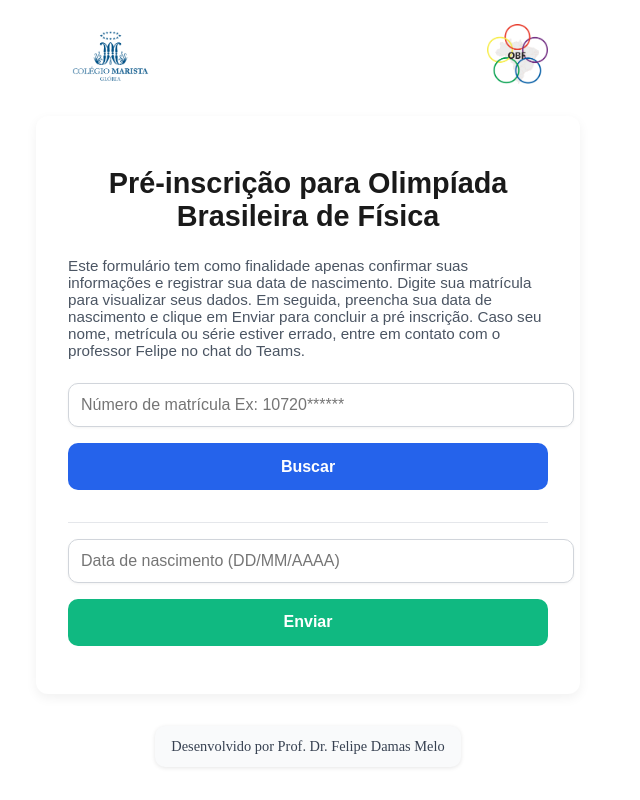
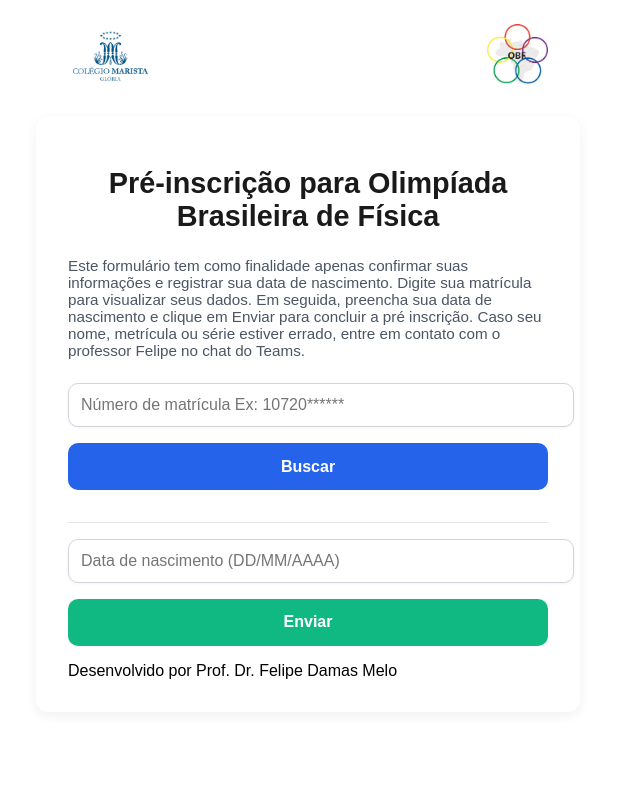
Before and after one commit to FelipeDaMelo/form_OBF, a React (Vite) app: page / in a window 1280 px wide. Shown: the whole page, without its empty margins (332-972 px from the left). Built offline with nearby package versions, Linux system fonts and the light colour scheme.

Commit message:
pre-inscrição OBF

```diff
--- a/src/App.tsx
+++ b/src/App.tsx
@@ -279,24 +279,14 @@
             Exportar para Excel
           </button>
         )}
-      </div>
-      <div style={{
-        textAlign: 'center',
-        marginTop: '2rem',
-        fontSize: '0.9rem',
-        color: '#374151',
-        background: '#f9fafb',
-        padding: '0.75rem 1rem',
-        borderRadius: '10px',
-        maxWidth: 'fit-content',
-        marginLeft: 'auto',
-        marginRight: 'auto',
-        boxShadow: '0 1px 4px rgba(0,0,0,0.1)'
-      }}>
+              <footer>
         Desenvolvido por Prof. Dr. Felipe Damas Melo
+      </footer>
       </div>
     </>
+
   );
+
 }
 
 export default App;
```
